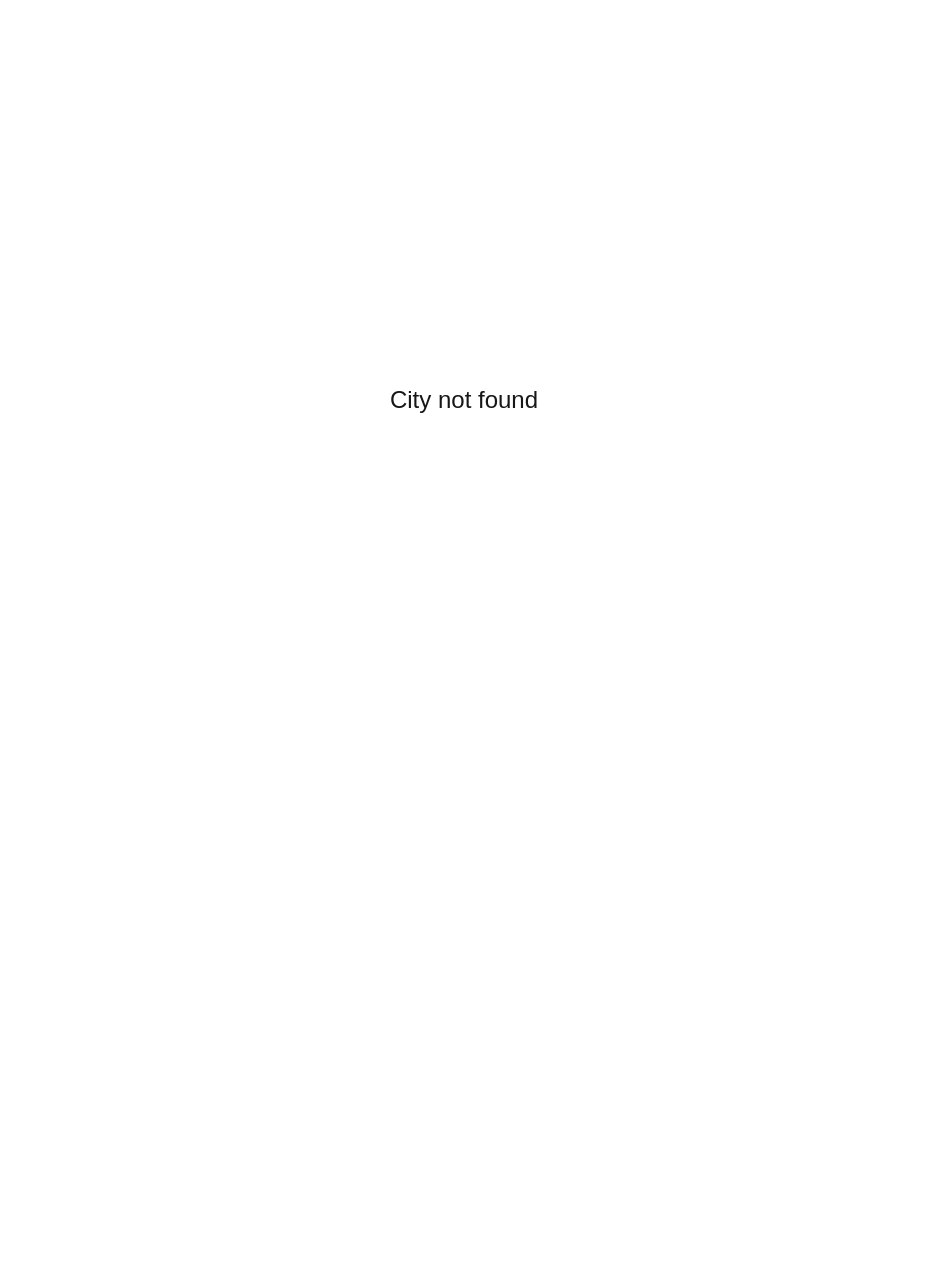
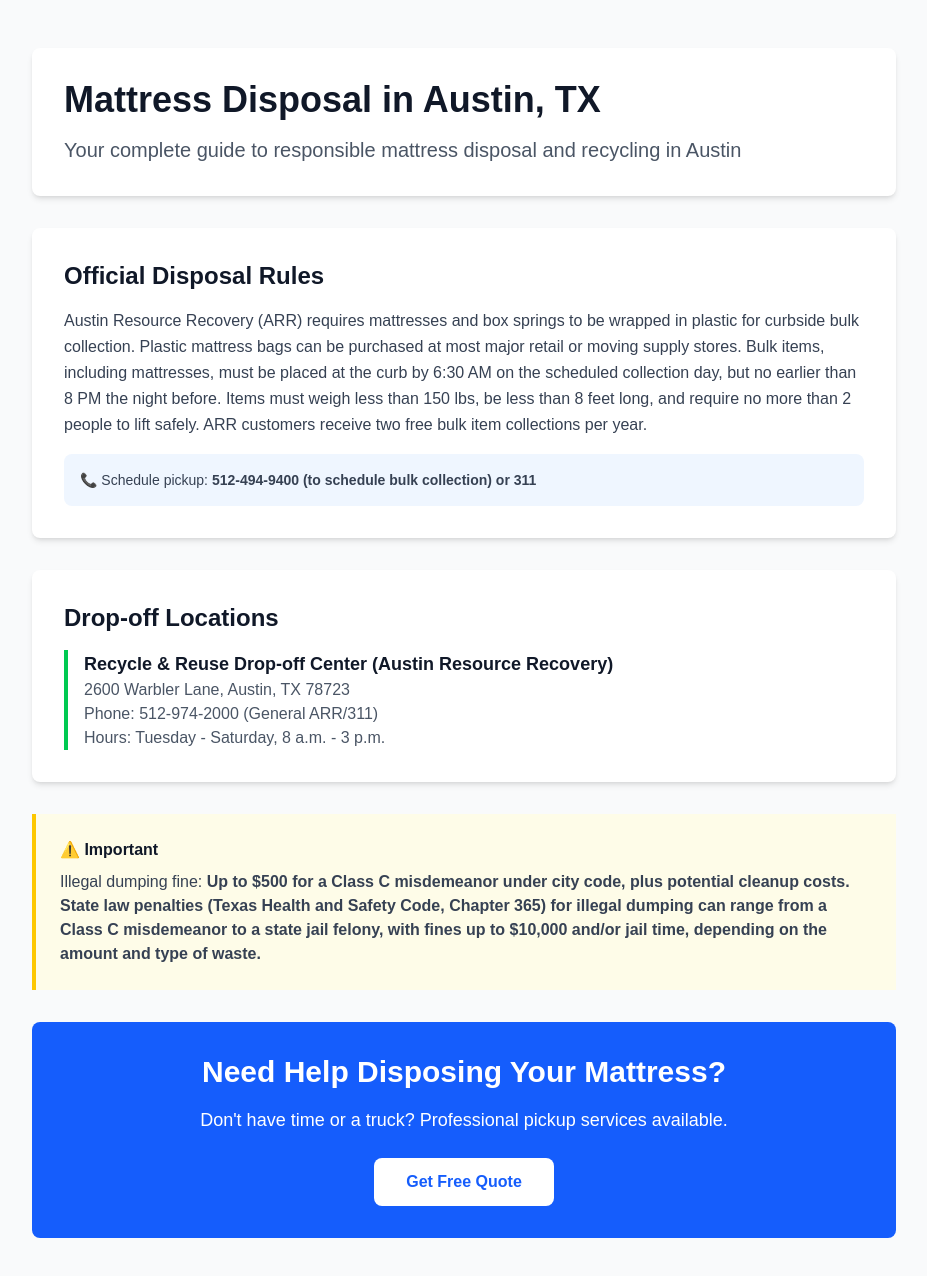
Before and after one commit to Mursaleen7/mattress-monopoly, a Next.js app: page /disposal-guides/texas/austin-tx in a window 1280 px wide. Before the commit this address had no page. Shown: the top 1276 px of the page, without its empty margins (176-1103 px from the left). Before the commit the page ends 800 px from the top, so only its background shows below. Built offline with nearby package versions, Linux system fonts and the light colour scheme.

Commit message:
Fix: Update page components to match new AI-generated data structure

```diff
--- a/src/app/disposal-guides/[state]/[city]/page.tsx
+++ b/src/app/disposal-guides/[state]/[city]/page.tsx
@@ -2,18 +2,24 @@ import { Metadata } from 'next';
 import citiesData from '@/../data/cities.json';
 
 interface City {
-  city: string;
-  cityName: string;
-  state: string;
-  stateName: string;
-  stateAbbr: string;
+  city_slug: string;
+  city_name: string;
+  state_slug: string;
+  state_name: string;
+  state_abbr: string;
   population: number;
-  disposalOptions: string[];
-  localServices: {
+  mattress_rules: string;
+  dropoff_locations: {
     name: string;
+    address: string;
     phone: string;
-    website: string;
+    hours: string;
+    accepts_mattresses: boolean;
   }[];
+  pickup_service_available: boolean;
+  pickup_phone: string;
+  illegal_dumping_fine: string;
+  last_updated: string;
 }
 
 interface PageProps {
@@ -26,8 +32,8 @@ interface PageProps {
 // Generate static paths for all cities
 export async function generateStaticParams() {
   return citiesData.map((city: City) => ({
-    state: city.state,
-    city: city.city,
+    state: city.state_slug,
+    city: city.city_slug,
   }));
 }
 
@@ -35,7 +41,7 @@ export async function generateStaticParams() {
 export async function generateMetadata({ params }: PageProps): Promise<Metadata> {
   const { state, city } = await params;
   const cityData = citiesData.find(
-    (c: City) => c.state === state && c.city === city
+    (c: City) => c.state_slug === state && c.city_slug === city
   );
 
   if (!cityData) {
@@ -45,15 +51,15 @@ export async function generateMetadata({ params }: PageProps): Promise<Metadata>
   }
 
   return {
-    title: `Mattress Disposal in ${cityData.cityName}, ${cityData.stateAbbr} | Free Guide`,
-    description: `Complete guide to mattress disposal and recycling in ${cityData.cityName}, ${cityData.stateName}. Find local services, pickup options, and eco-friendly solutions.`,
+    title: `Mattress Disposal in ${cityData.city_name}, ${cityData.state_abbr} | Free Guide`,
+    description: `Complete guide to mattress disposal and recycling in ${cityData.city_name}, ${cityData.state_name}. Find local services, pickup options, and eco-friendly solutions.`,
   };
 }
 
 export default async function CityPage({ params }: PageProps) {
   const { state, city } = await params;
   const cityData = citiesData.find(
-    (c: City) => c.state === state && c.city === city
+    (c: City) => c.state_slug === state && c.city_slug === city
   );
 
   if (!cityData) {
@@ -70,51 +76,70 @@ export default async function CityPage({ params }: PageProps) {
         {/* Hero Section */}
         <div className="bg-white rounded-lg shadow-md p-8 mb-8">
           <h1 className="text-4xl font-bold text-gray-900 mb-4">
-            Mattress Disposal in {cityData.cityName}, {cityData.stateAbbr}
+            Mattress Disposal in {cityData.city_name}, {cityData.state_abbr}
           </h1>
           <p className="text-xl text-gray-600">
-            Your complete guide to responsible mattress disposal and recycling in {cityData.cityName}
+            Your complete guide to responsible mattress disposal and recycling in {cityData.city_name}
           </p>
         </div>
 
-        {/* Disposal Options */}
+        {/* Official Rules */}
         <div className="bg-white rounded-lg shadow-md p-8 mb-8">
           <h2 className="text-2xl font-bold text-gray-900 mb-4">
-            Disposal Options
+            Official Disposal Rules
           </h2>
-          <ul className="space-y-3">
-            {cityData.disposalOptions.map((option, index) => (
-              <li key={index} className="flex items-start">
-                <span className="text-green-500 mr-2">✓</span>
-                <span className="text-gray-700">{option}</span>
-              </li>
-            ))}
-          </ul>
+          <p className="text-gray-700 leading-relaxed">
+            {cityData.mattress_rules}
+          </p>
+          {cityData.pickup_service_available && (
+            <div className="mt-4 p-4 bg-blue-50 rounded-lg">
+              <p className="text-sm text-gray-700">
+                📞 Schedule pickup: <span className="font-semibold">{cityData.pickup_phone}</span>
+              </p>
+            </div>
+          )}
         </div>
 
-        {/* Local Services */}
-        <div className="bg-white rounded-lg shadow-md p-8">
+        {/* Drop-off Locations */}
+        {cityData.dropoff_locations.length > 0 && (
+          <div className="bg-white rounded-lg shadow-md p-8 mb-8">
             <h2 className="text-2xl font-bold text-gray-900 mb-4">
-            Local Services
+              Drop-off Locations
             </h2>
             <div className="space-y-4">
-            {cityData.localServices.map((service, index) => (
-              <div key={index} className="border-l-4 border-blue-500 pl-4">
+              {cityData.dropoff_locations.map((location, index) => (
+                <div key={index} className="border-l-4 border-green-500 pl-4">
                   <h3 className="font-semibold text-lg text-gray-900">
-                  {service.name}
+                    {location.name}
                   </h3>
-                <p className="text-gray-600">Phone: {service.phone}</p>
-                <a
-                  href={service.website}
-                  target="_blank"
-                  rel="noopener noreferrer"
-                  className="text-blue-600 hover:underline"
-                >
-                  Visit Website →
-                </a>
+                  <p className="text-gray-600">{location.address}</p>
+                  <p className="text-gray-600">Phone: {location.phone}</p>
+                  <p className="text-gray-600">Hours: {location.hours}</p>
                 </div>
               ))}
             </div>
+          </div>
+        )}
+
+        {/* Important Notice */}
+        <div className="bg-yellow-50 border-l-4 border-yellow-400 p-6 mb-8">
+          <h3 className="font-bold text-gray-900 mb-2">⚠️ Important</h3>
+          <p className="text-gray-700">
+            Illegal dumping fine: <span className="font-semibold">{cityData.illegal_dumping_fine}</span>
+          </p>
+        </div>
+
+        {/* CTA Section - Placeholder for affiliate links */}
+        <div className="bg-blue-600 text-white rounded-lg p-8 text-center">
+          <h2 className="text-3xl font-bold mb-4">
+            Need Help Disposing Your Mattress?
+          </h2>
+          <p className="text-lg mb-6">
+            Don't have time or a truck? Professional pickup services available.
+          </p>
+          <button className="bg-white text-blue-600 px-8 py-3 rounded-lg font-semibold hover:bg-gray-100 transition">
+            Get Free Quote
+          </button>
         </div>
       </div>
     </main>
--- a/src/app/page.tsx
+++ b/src/app/page.tsx
@@ -24,14 +24,14 @@ export default function Home() {
           <div className="grid grid-cols-1 md:grid-cols-2 lg:grid-cols-3 gap-4">
             {citiesData.map((city) => (
               <Link
-                key={`${city.state}-${city.city}`}
-                href={`/disposal-guides/${city.state}/${city.city}`}
+                key={`${city.state_slug}-${city.city_slug}`}
+                href={`/disposal-guides/${city.state_slug}/${city.city_slug}`}
                 className="block p-4 border border-gray-200 rounded-lg hover:border-blue-500 hover:shadow-md transition-all"
               >
                 <h3 className="font-semibold text-lg text-gray-900">
-                  {city.cityName}
+                  {city.city_name}
                 </h3>
-                <p className="text-gray-600 text-sm">{city.stateName}</p>
+                <p className="text-gray-600 text-sm">{city.state_name}</p>
                 <p className="text-gray-500 text-xs mt-1">
                   Population: {city.population.toLocaleString()}
                 </p>
```
Lines whose indentation alone changed are shown as unchanged.
